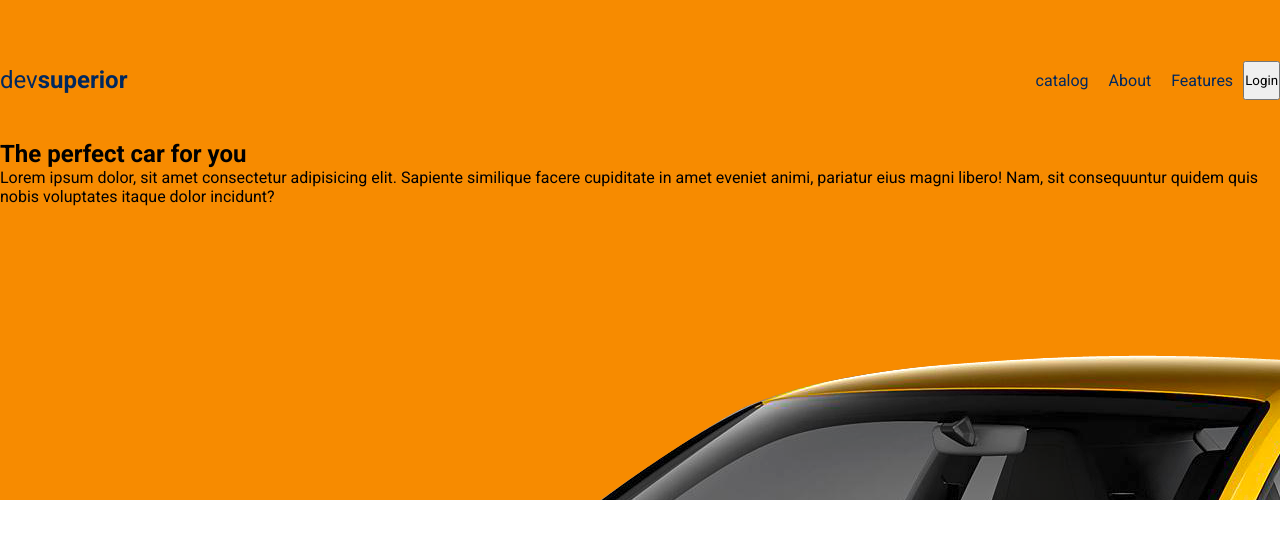
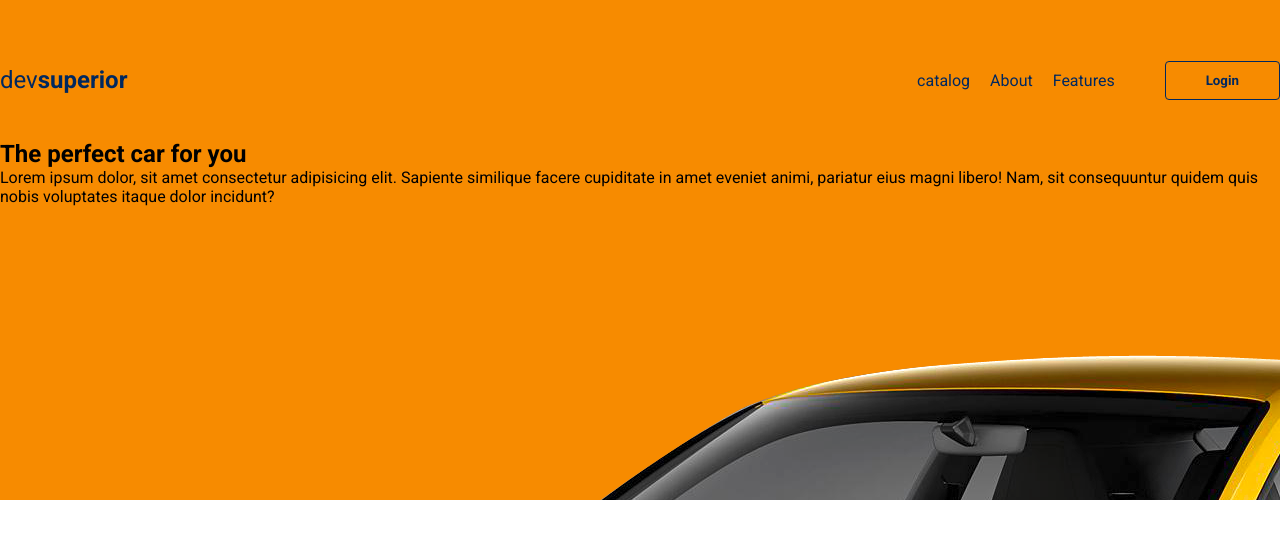
Before and after one commit to MariaMarianaCagnoni/DevCar, a plain HTML site: page index.html in a window 1280 px wide. Drawn offline with Linux system fonts and the light colour scheme.

Commit message:
stylized the button

```diff
--- a/css/styles.css
+++ b/css/styles.css
@@ -68,3 +68,18 @@
     color: var(--blue);
     text-decoration: none;
  }
+ nav ul li a:hover{
+    color: #00285f83;
+ }
+
+ nav ul button{
+
+    border: 1px solid var(--blue);
+    background: transparent;
+    padding: 8px 40px;
+    cursor: pointer;
+    margin-left: 40px;
+    color:var(--blue);
+    font-weight: bold;
+    border-radius: 4px;
+}
```
